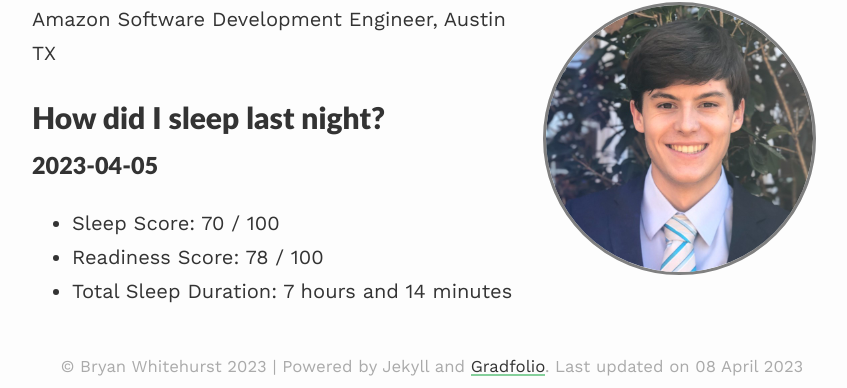
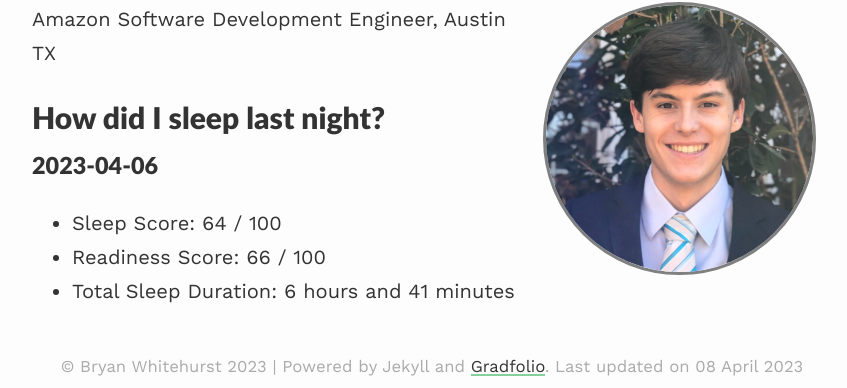
Before and after one commit to BryanWhitehurst/bryanwhitehurst.github.io, a Jekyll site: the page built from index.md, in a window 1280 px wide. Shown: the part 190-578 px from the top of the page, without its empty margins (208-1055 px from the left). Built offline with Jekyll 4.4.1, drawn with Linux system fonts in a browser that asks for light colours; nearby versions of some CDN libraries.

Commit message:
daily oura update

```diff
--- a/index.md
+++ b/index.md
@@ -10,7 +10,7 @@ published: true
 Amazon Software Development Engineer, Austin TX
 
 # How did I sleep last night?
-### 2023-04-05
-- Sleep Score: 70 / 100
-- Readiness Score: 78 / 100
-- Total Sleep Duration: 7 hours and 14 minutes
+### 2023-04-06
+- Sleep Score: 64 / 100
+- Readiness Score: 66 / 100
+- Total Sleep Duration: 6 hours and 41 minutes
```
